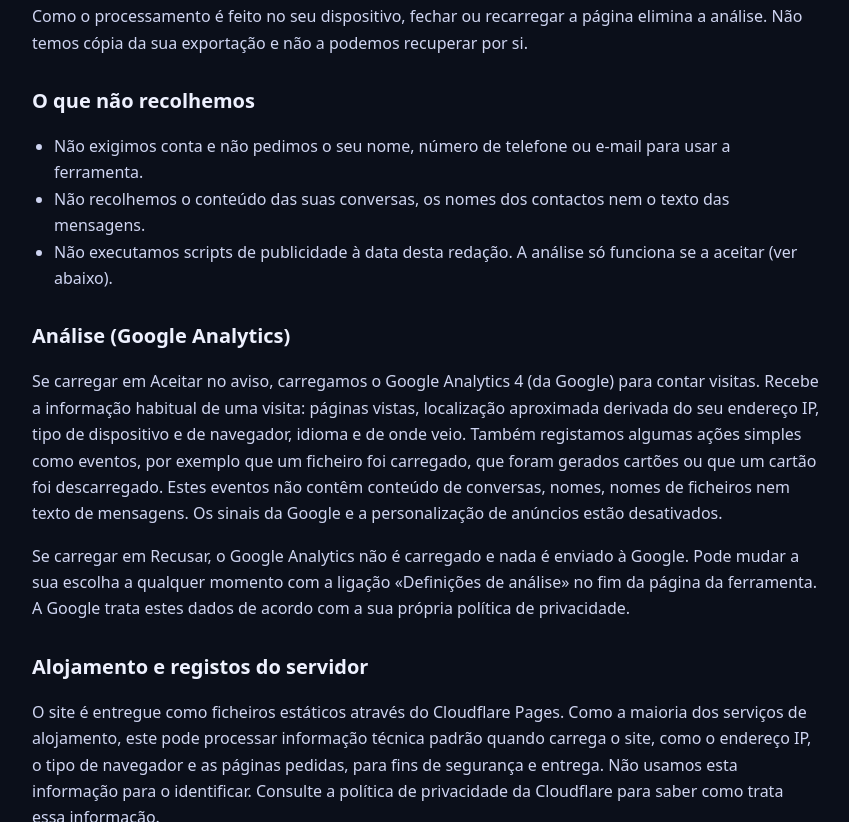
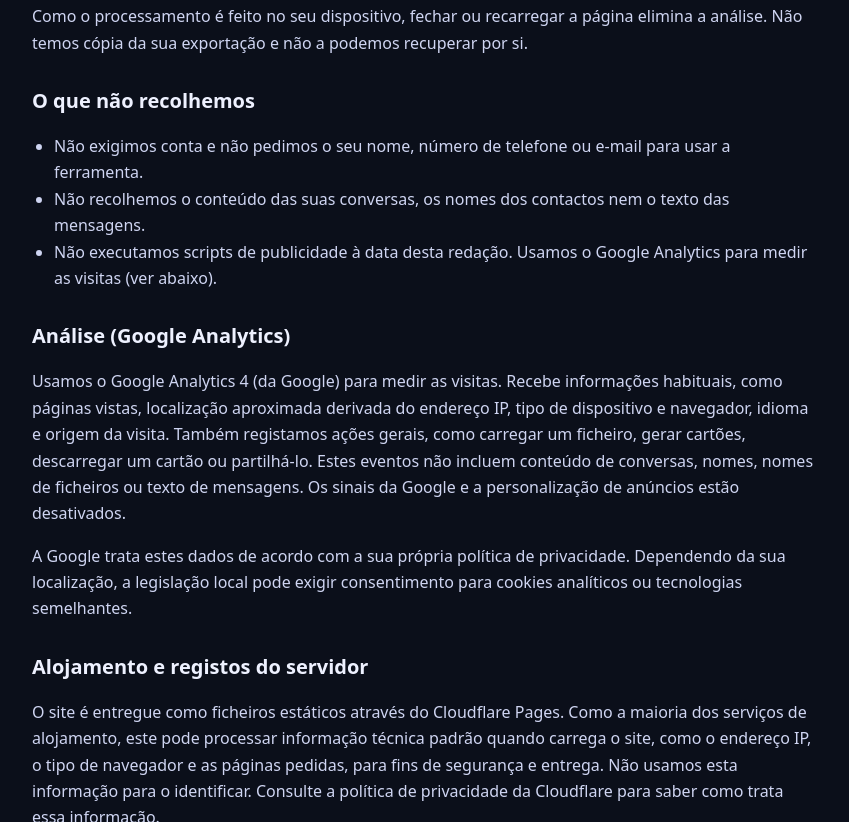
Before and after one commit to lamisami193-hue/chat-recap, a plain HTML site: page pt/privacy/index.html in a window 1280 px wide. Shown: the part 511-1333 px from the top of the page, without its empty margins (214-1063 px from the left). Drawn offline with Linux system fonts and the light colour scheme.

Commit message:
Update analytics privacy disclosure

```diff
--- a/pt/privacy/index.html
+++ b/pt/privacy/index.html
@@ -55,11 +55,11 @@ footer a{color:var(--muted);margin:0 8px}
 <ul>
 <li>Não exigimos conta e não pedimos o seu nome, número de telefone ou e-mail para usar a ferramenta.</li>
 <li>Não recolhemos o conteúdo das suas conversas, os nomes dos contactos nem o texto das mensagens.</li>
-<li>Não executamos scripts de publicidade à data desta redação. A análise só funciona se a aceitar (ver abaixo).</li>
+<li>Não executamos scripts de publicidade à data desta redação. Usamos o Google Analytics para medir as visitas (ver abaixo).</li>
 </ul>
 <h2>Análise (Google Analytics)</h2>
-<p>Se carregar em Aceitar no aviso, carregamos o Google Analytics 4 (da Google) para contar visitas. Recebe a informação habitual de uma visita: páginas vistas, localização aproximada derivada do seu endereço IP, tipo de dispositivo e de navegador, idioma e de onde veio. Também registamos algumas ações simples como eventos, por exemplo que um ficheiro foi carregado, que foram gerados cartões ou que um cartão foi descarregado. Estes eventos não contêm conteúdo de conversas, nomes, nomes de ficheiros nem texto de mensagens. Os sinais da Google e a personalização de anúncios estão desativados.</p>
-<p>Se carregar em Recusar, o Google Analytics não é carregado e nada é enviado à Google. Pode mudar a sua escolha a qualquer momento com a ligação «Definições de análise» no fim da página da ferramenta. A Google trata estes dados de acordo com a sua própria política de privacidade.</p>
+<p>Usamos o Google Analytics 4 (da Google) para medir as visitas. Recebe informações habituais, como páginas vistas, localização aproximada derivada do endereço IP, tipo de dispositivo e navegador, idioma e origem da visita. Também registamos ações gerais, como carregar um ficheiro, gerar cartões, descarregar um cartão ou partilhá-lo. Estes eventos não incluem conteúdo de conversas, nomes, nomes de ficheiros ou texto de mensagens. Os sinais da Google e a personalização de anúncios estão desativados.</p>
+<p>A Google trata estes dados de acordo com a sua própria política de privacidade. Dependendo da sua localização, a legislação local pode exigir consentimento para cookies analíticos ou tecnologias semelhantes.</p>
 <h2>Alojamento e registos do servidor</h2>
 <p>O site é entregue como ficheiros estáticos através do Cloudflare Pages. Como a maioria dos serviços de alojamento, este pode processar informação técnica padrão quando carrega o site, como o endereço IP, o tipo de navegador e as páginas pedidas, para fins de segurança e entrega. Não usamos esta informação para o identificar. Consulte a política de privacidade da Cloudflare para saber como trata essa informação.</p>
 <h2>Cookies e armazenamento local</h2>
```
